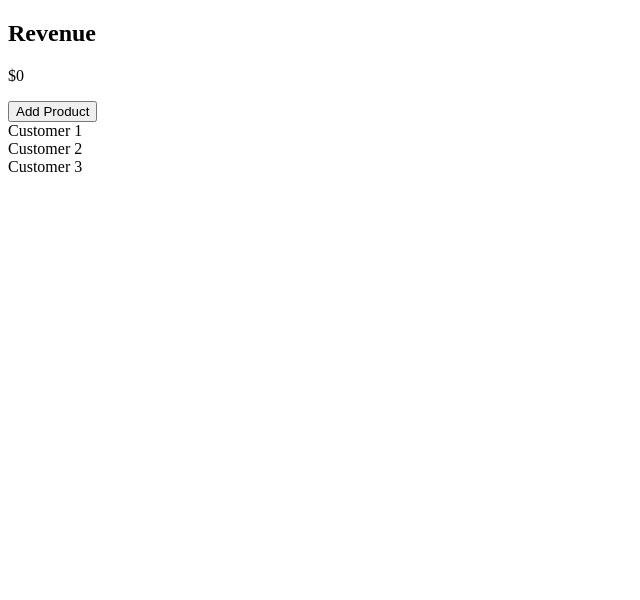
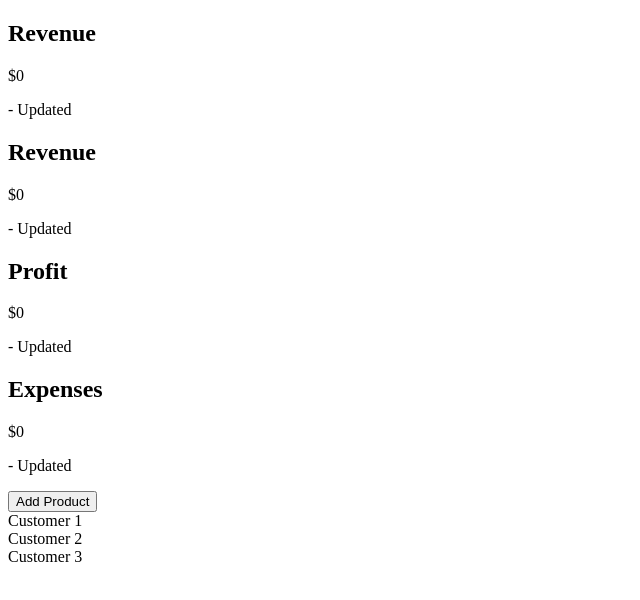
Before and after one commit to amandarobles/coding-challenge-12, a plain HTML site: page index.html in a window 1280 px wide. Shown: the whole page, without its empty margins (0-640 px from the left). Drawn offline with Linux system fonts and the light colour scheme.

Commit message:
Task 2 - Updated Metric Cards via Array Conversion

```diff
--- a/cc_12.js
+++ b/cc_12.js
@@ -5,3 +5,11 @@ revenueCard.setAttribute("class", "metric-card"); //assigning a class
 revenueCard.setAttribute("id", "revenueCard");//assigning an id to the new element
 revenueCard.innerHTML = "<h2>Revenue</h2><p>$0</p"; //populating the card with title and a placeholder value
 dashboard.appendChild(revenueCard); //appending the new metric card to the dashboard
+
+// task 2: Updating Dashboard Metrics- NodeLists and Arrays
+const metricCards = document.querySelectorAll(".metric-card"); //selecting elements with the class "metric-card"
+const metricCardsArray = Array.from(metricCards); //convert Nodelist to an array
+metricCardsArray.forEach(card => { //updating card's inner text and style
+    card.style.backgroundColor = "lighblue"; //changing the background color
+    card.innerHTML += "- Updated"; //appending to the current text
+})
--- a/index.html
+++ b/index.html
@@ -7,6 +7,9 @@
 </head>
 <body>
     <div id="dashboard"></div>
+    <div class="metric-card" id ="revenueCard"><h2>Revenue</h2><p>$0</p></div>
+    <div class="metric-card" id="profitCard"><h2>Profit</h2><p>$0</p></div>
+    <div class="metric-card" id="expensesCard"><h2>Expenses</h2><p>$0</p></div>
     <ul id="inventoryList"></ul>
     <button id="addProductBtn">Add Product</button>
     <div id="customerSection">
```
